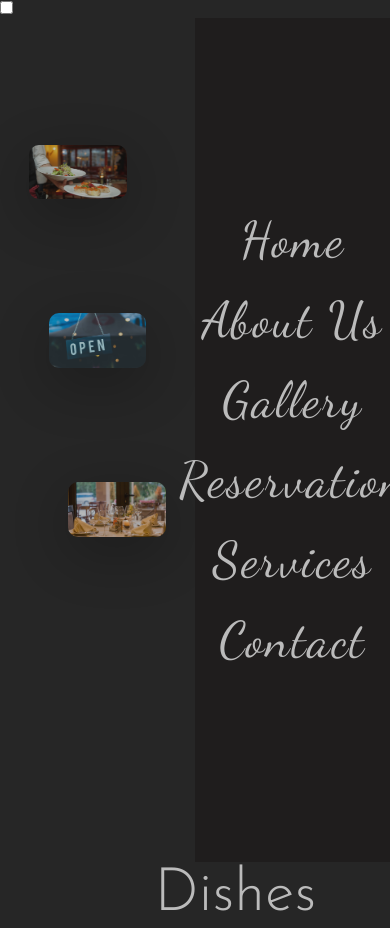
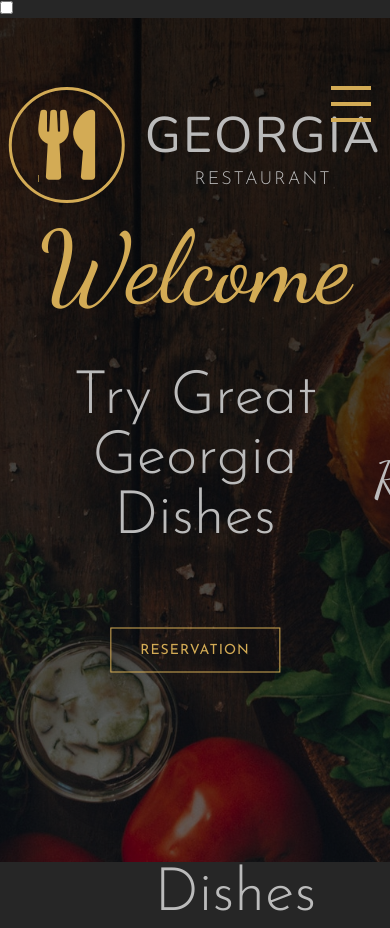
Before and after one commit to Prasenjit-3433/Georgia, a website: page index.html in a window 390 px wide. Shown: the top 928 px of the page. Drawn offline with nearby package versions, Linux system fonts and the light colour scheme.

Commit message:
styles for hamburger-icon of Navbar

```diff
--- a/scss/_components.scss
+++ b/scss/_components.scss
@@ -1,3 +1,29 @@
+.hamburger-menu {
+    width: 40px;
+    height: 40px;
+    position: fixed;
+    top: 10%;
+    right: 5%;
+
+    .menu {
+        @extend %fullSpace;
+        display: flex;
+        flex-direction: column;
+        justify-content: space-around;
+        cursor: pointer;
+
+        &-line {
+            width: 100%;
+            height: 4px;
+            background-color: $color-primary;
+        }
+
+        &-line-2 {
+            margin: 20% 0;
+        }
+    }
+}
+
 .logo {
     font-size: 70px;
     color: $color-primary;
--- a/scss/_layout.scss
+++ b/scss/_layout.scss
@@ -10,7 +10,7 @@
             height: 100vh;
             background-color: $color-dark;
             position: fixed;
-            left: 0;
+            left: -50vw;
 
             .left-img {
                 width: 50%;
@@ -41,7 +41,7 @@
             height: 100vh;
             background-color: #1f1d1d;
             position: fixed;
-            right: 0;
+            right: -50vw;
             @include flexLayout;
 
             .nav-list {
```
Also changed, not shown: css/main.css.
